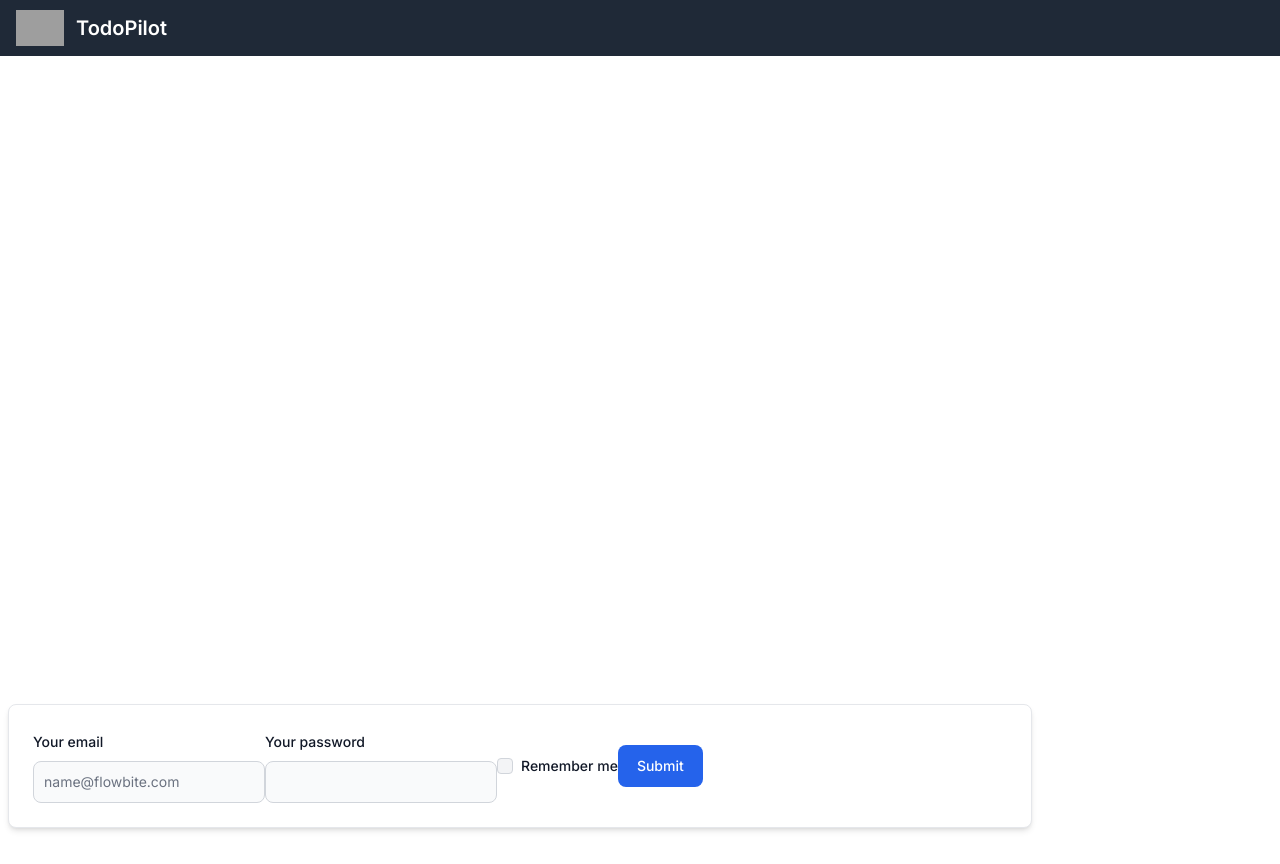
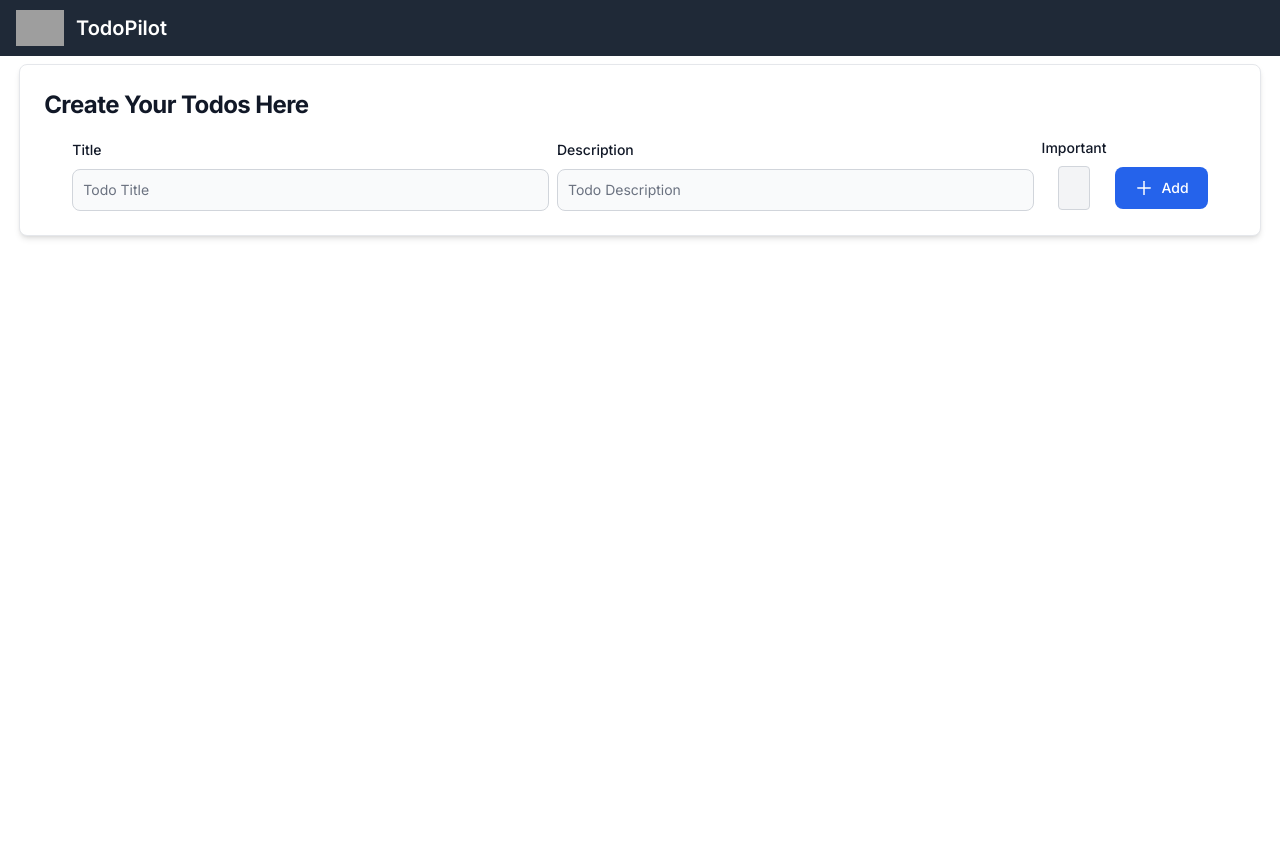
Before and after one commit to AkshatSinghRajput/Todo-List-Next-FastAPI, a Next.js app in the folder client/: page / in a window 1280 px wide. Built offline with nearby package versions, Linux system fonts and the light colour scheme; grey boxes are pictures that could not be loaded.

Commit message:
Client: TodoForm and UI

```diff
--- a/client/src/Components/TodoContainer.tsx
+++ b/client/src/Components/TodoContainer.tsx
@@ -4,11 +4,11 @@ import TodoForm from "./TodoForm";
 
 export default function TodoContainer() {
   return (
-    <div className="mt-2 w-full flex flex-col min-h-screen justify-between">
-      <div className="h-[75vh]"></div>
-      <div className="w-[80%] h-[20vh] mx-2">
+    <div className="mt-2 w-full flex flex-col min-h-screen justify-between items-center">
+      <div className="w-[97%] h-[20vh] mx-2">
         <TodoForm />
       </div>
+      <div className="h-[75vh]"></div>
     </div>
   );
 }
--- a/client/src/Components/TodoForm.tsx
+++ b/client/src/Components/TodoForm.tsx
@@ -5,35 +5,68 @@ import React, { useState } from "react"; // Import React from the correct packag
 import { AiOutlinePlus } from "react-icons/ai";
 
 export default function TodoForm() {
-  const [formActive, setFormActive] = useState(false);
+  const [title, setTitle] = useState("");
+  const [description, setDescription] = useState("");
+  const [important, setImportant] = useState(false);
+
+  const handleForm = (e: Event) => {
+    e.preventDefault();
+    console.log(
+      `Title: ${title}, Description: ${description}, Important: ${important}`
+    );
+  };
+
   return (
     <>
       <Card>
-        <form className="flex flex-row w-full items-center">
-          <div>
+        <h5 className="text-2xl font-bold tracking-tight text-gray-900 dark:text-white">
+          <p>Create Your Todos Here</p>
+        </h5>
+        <form className="flex lg:flex-row flex-col w-full items-center justify-center gap-2">
+          <div className="lg:w-[40%] w-full">
             <div className="mb-2 block">
-              <Label htmlFor="email1" value="Your email" />
+              <Label htmlFor="title1" value="Title" />
             </div>
             <TextInput
-              id="email1"
-              placeholder="name@flowbite.com"
+              id="title1"
+              placeholder="Todo Title"
               required
-              type="email"
+              type="text"
+              value={title}
+              onChange={(e) => setTitle(e.target.value)}
             />
           </div>
-          <div>
+          <div className="lg:w-[40%] w-full">
             <div className="mb-2 block">
-              <Label htmlFor="password1" value="Your password" />
+              <Label htmlFor="description1" value="Description" />
             </div>
-            <TextInput id="password1" required type="password" />
+            <TextInput
+              id="description1"
+              placeholder="Todo Description"
+              required
+              type="text"
+              value={description}
+              onChange={(e) => setDescription(e.target.value)}
+            />
           </div>
-          <div className="flex items-center gap-2">
-            <Checkbox id="remember" />
-            <Label htmlFor="remember">Remember me</Label>
+          <div className="flex gap-2">
+            <div className="flex flex-col gap-2 justify-center items-center">
+              <Label htmlFor="remember">Important</Label>
+              <Checkbox
+                id="remember"
+                className="lg:w-[50%] lg:h-[63%]"
+                onChange={() => setImportant(!important)}
+              />
+            </div>
+            <Button
+              type="button"
+              className=" bg-primary-600 mt-7"
+              onClick={handleForm}
+            >
+              <AiOutlinePlus className="mr-2 h-5 w-5"></AiOutlinePlus>
+              <p>Add</p>
+            </Button>
           </div>
-          <Button type="submit" className=" bg-primary-600">
-            Submit
-          </Button>
         </form>
       </Card>
     </>
```
